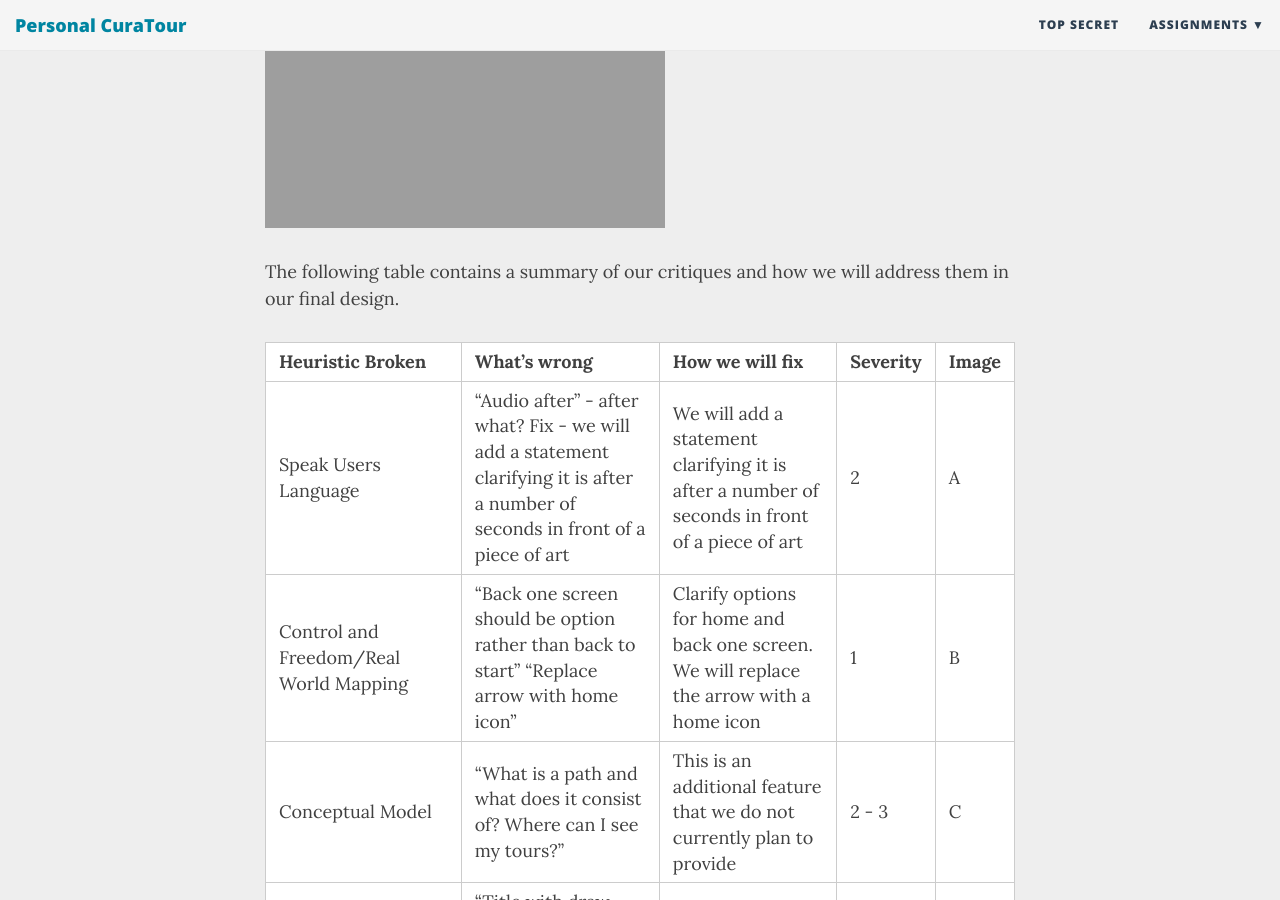
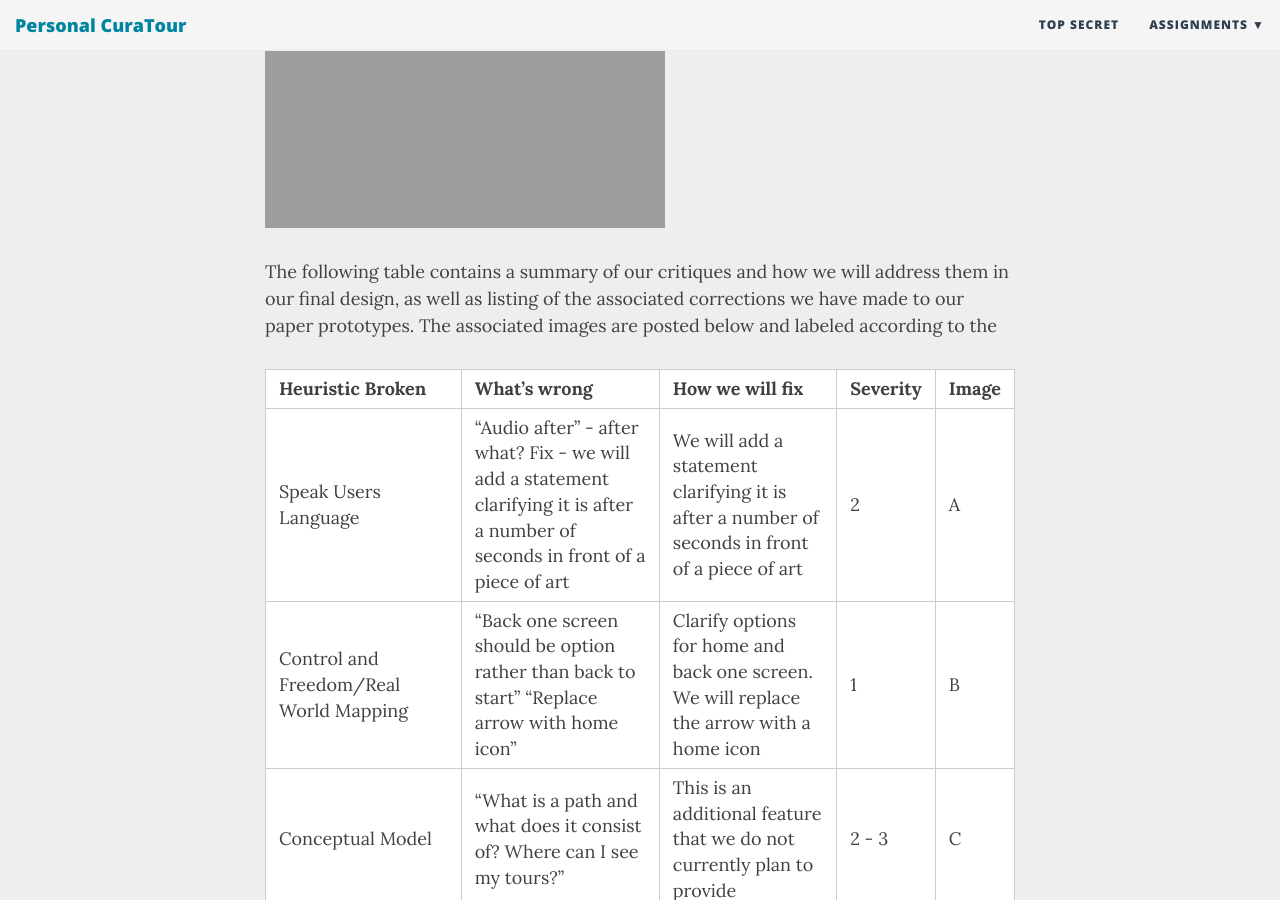
Before and after one commit to krtejeda/PersonalCuraTour, a Jekyll site: the page built from Heuristic-Evaluation.md, in a window 1280 px wide and 900 px high, scrolled down 1178 px. Built offline with Jekyll 4.4.1, drawn with Linux system fonts in a browser that asks for light colours; nearby versions of some CDN libraries; some of the changed text lies outside the part shown.

Commit message:
Update Heuristic-Evaluation.md

```diff
--- a/Heuristic-Evaluation.md
+++ b/Heuristic-Evaluation.md
@@ -13,7 +13,7 @@
 
 ![](https://krtejeda.github.io/PersonalCuraTour/img/he3.jpeg)
 
-The following table contains a summary of our critiques and how we will address them in our final design.
+The following table contains a summary of our critiques and how we will address them in our final design, as well as listing of the associated corrections we have made to our paper prototypes.  The associated images are posted below and labeled according to the
 
 | Heuristic Broken |  What’s wrong | How we will fix | Severity | Image |
 | -------- | -------- | -------- | -------- | -------- |
@@ -31,3 +31,7 @@
 | -------- | -------- | -------- | -------- | -------- |
 | Control and Freedom | “Should have a “clear” button on title input screen” | Will add clear button | 1 | G |
 | -------- | -------- | -------- | -------- | -------- |
+
+![](https://krtejeda.github.io/PersonalCuraTour/img/prototypeEdits.jpg)
+
+The small issues we revised include the
```
